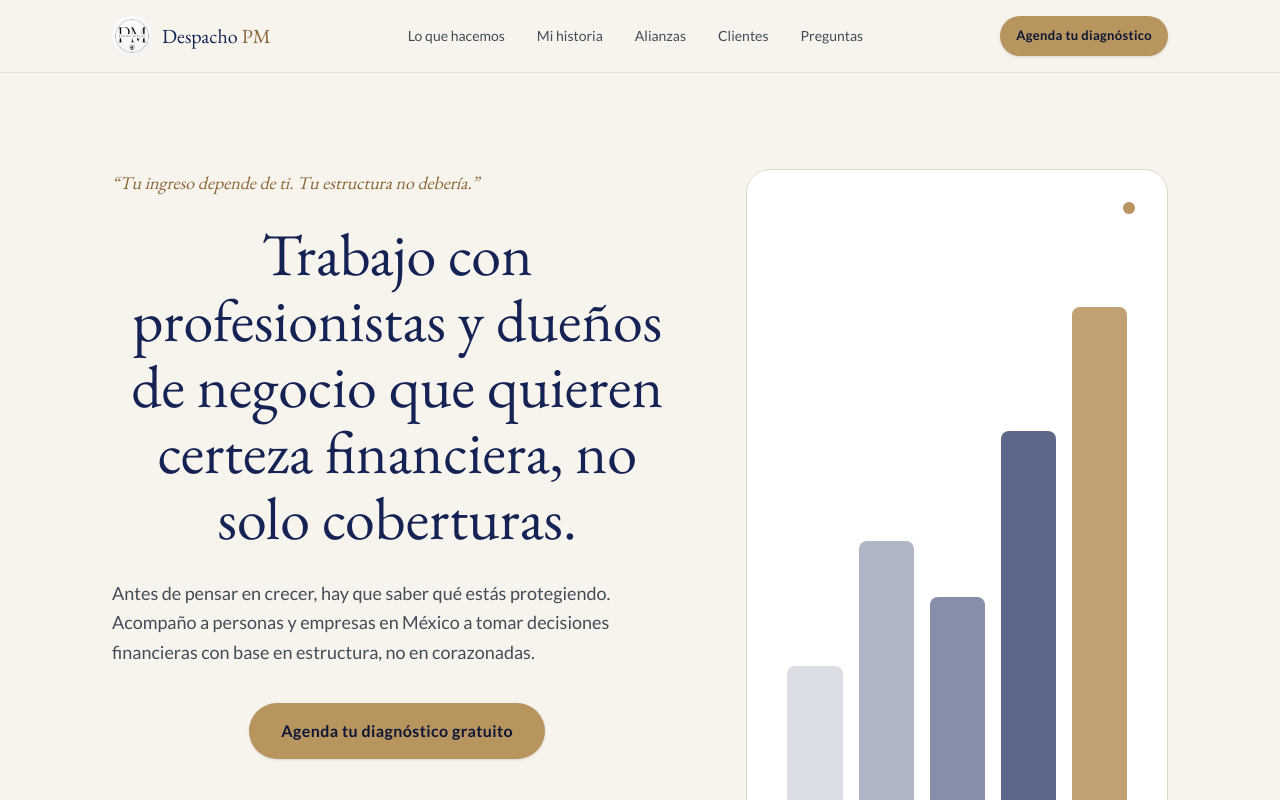
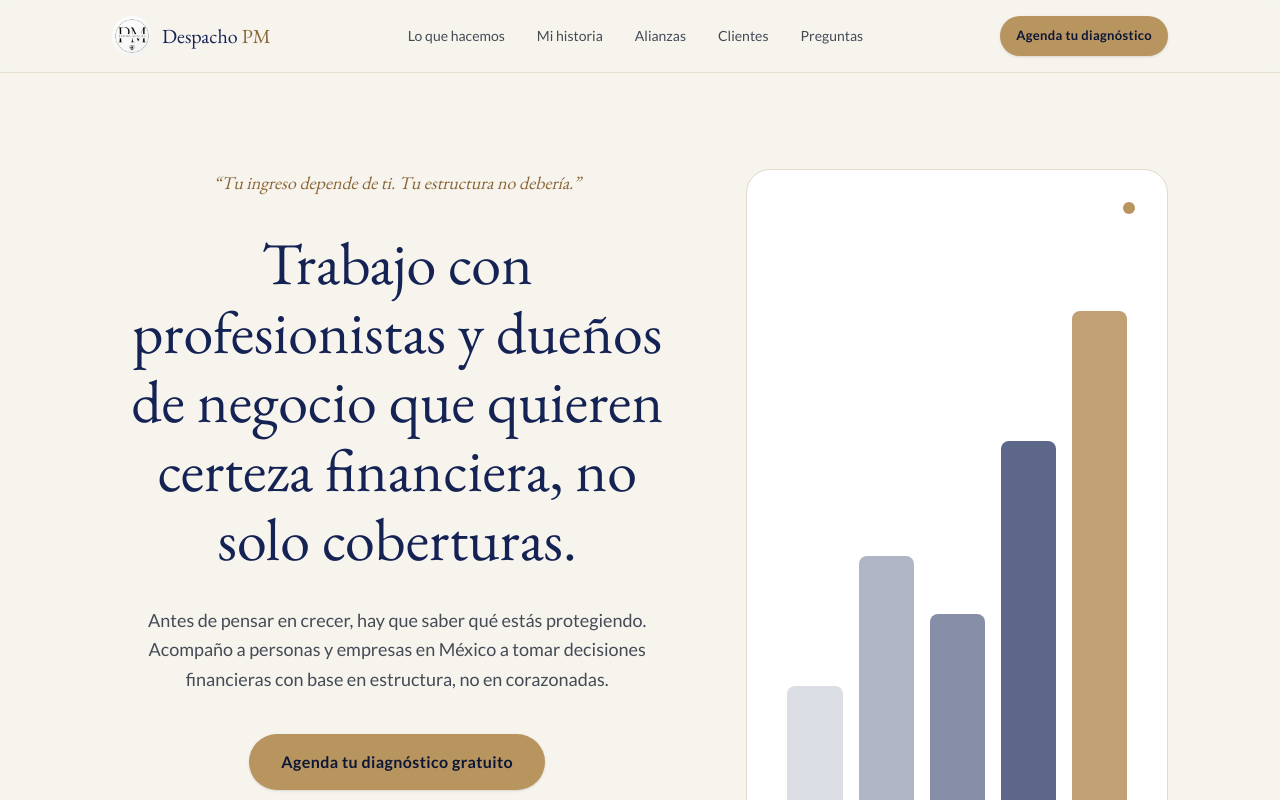
Before and after one commit to DESPACHOPM/despacho-pm-site, a Next.js app: page / in a window 1280 px wide. Shown: the top 800 px of the page. Built offline with nearby package versions, Linux system fonts and the light colour scheme.

Commit message:
Centrar quote, subtítulo y botón del hero, y ajustar espaciado

```diff
--- a/src/components/sections/hero.tsx
+++ b/src/components/sections/hero.tsx
@@ -8,20 +8,20 @@ export function Hero() {
       <div className="mx-auto grid max-w-6xl gap-16 px-(--spacing-gutter) pb-20 pt-16 md:pb-28 md:pt-24 lg:grid-cols-[1.15fr_0.85fr]">
         <div>
           <Reveal>
-            <p className="mb-6 font-heading text-lg italic text-accent-dark">
+            <p className="mb-8 text-center font-heading text-lg italic text-accent-dark">
               &ldquo;Tu ingreso depende de ti. Tu estructura no debería.&rdquo;
             </p>
           </Reveal>
 
           <Reveal delay={0.08}>
-            <h1 className="text-center font-heading text-4xl leading-[1.1] text-primary sm:text-5xl md:text-6xl">
+            <h1 className="text-center font-heading text-4xl leading-[1.15] text-primary sm:text-5xl md:text-6xl">
               Trabajo con profesionistas y dueños de negocio que quieren
               certeza financiera, no solo coberturas.
             </h1>
           </Reveal>
 
           <Reveal delay={0.16}>
-            <p className="mt-7 max-w-xl text-lg leading-relaxed text-foreground/80">
+            <p className="mx-auto mt-8 max-w-xl text-center text-lg leading-relaxed text-foreground/80">
               Antes de pensar en crecer, hay que saber qué estás protegiendo.
               Acompaño a personas y empresas en México a tomar decisiones
               financieras con base en estructura, no en corazonadas.
@@ -29,7 +29,7 @@ export function Hero() {
           </Reveal>
 
           <Reveal delay={0.24}>
-            <div className="mt-9 flex flex-col items-center gap-4">
+            <div className="mt-10 flex flex-col items-center gap-4">
               <Button asChild size="lg">
                 <a href={WHATSAPP_URL} target="_blank" rel="noopener noreferrer">
                   Agenda tu diagnóstico gratuito
```
